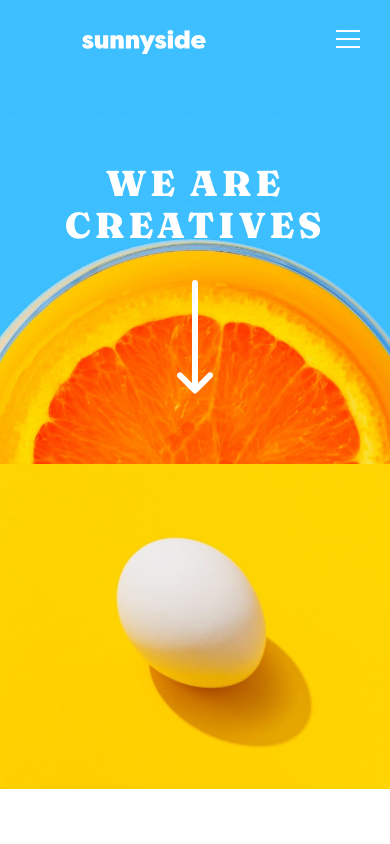
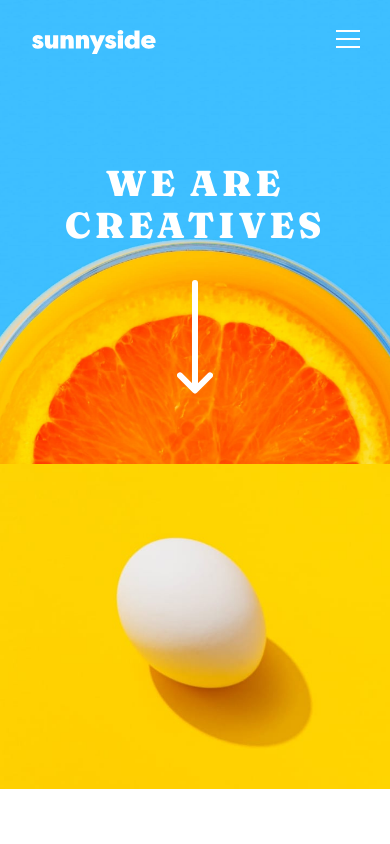
Before and after one commit to Gosia-Ras/sunnyside-agency-landing-page, a plain HTML site: page index.html in a window 390 px wide. Shown: the top 844 px of the page. Drawn offline with nearby package versions, Linux system fonts and the light colour scheme.

Commit message:
Adjusted padding on the logo for mobile.

```diff
--- a/styles.css
+++ b/styles.css
@@ -379,10 +379,8 @@ footer ul li:hover a svg path {
     align-items: baseline;
   }
 
-  header .logo {
-    height: 25px;
-    width: auto;
-    max-width: 120px;
+  header .container .logo {
+    padding: 0;
   }
 
   header .navigation {
```
